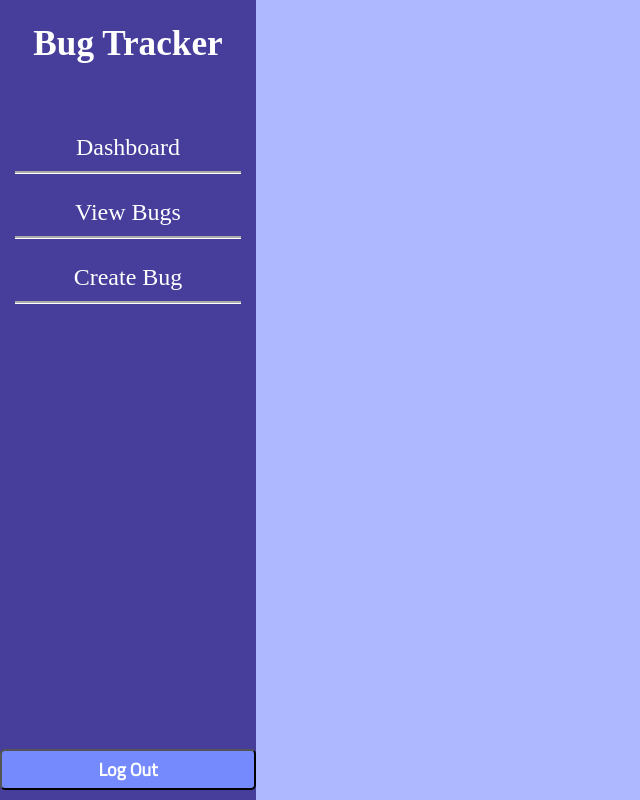
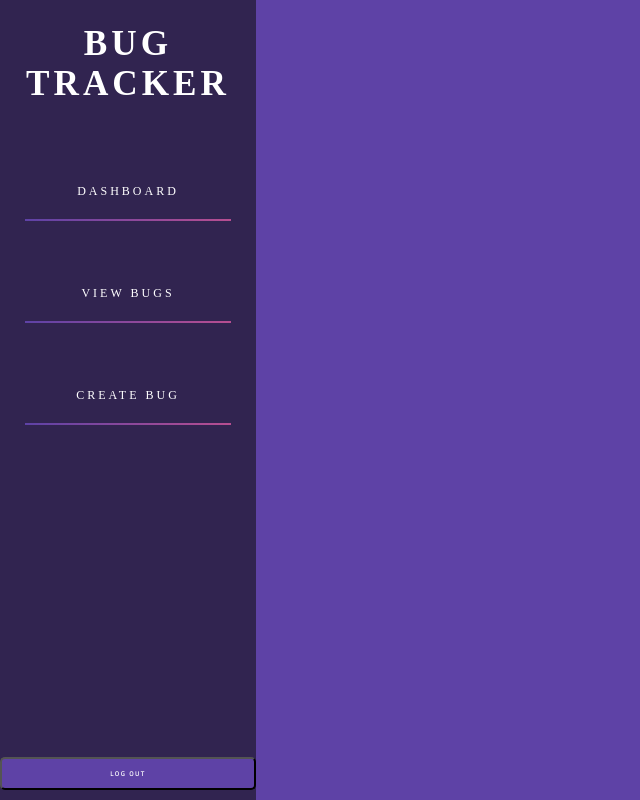
Before and after one commit to DonnumS/bug-tracker, a React (Create React App) app in the folder frontend/: page / in a window 1280 px wide. Both pictures are taken after typing "Sample", "Sample123" into the empty fields and a click on the button "Login". Shown: the whole page, without its empty margins (0-640 px from the left). Built offline with nearby package versions, Linux system fonts and the light colour scheme.

Commit message:
color and style overhaul/tweaks

```diff
--- a/frontend/src/Views/Sidebar/sidebar.css
+++ b/frontend/src/Views/Sidebar/sidebar.css
@@ -10,10 +10,10 @@
 .sidebar li {
   padding: 10px;
   font-size: 1.5rem;
-  margin-top: 15px;
+  margin-top: 45px;
   margin-left: 15px;
   margin-right: 15px;
-  border-bottom: 1px groove white;
+
   border-bottom-width: 3px;
 }
 
@@ -29,10 +29,19 @@
 
 .sidebar .nav-link {
   text-decoration: none;
+  text-transform: uppercase;
+  letter-spacing: 0.25em;
+  color: rgba(#fff, 0.35);
+
   color: white;
 }
 
+.menu-item {
+  font-size: 0.5em;
+}
+
 .sidebar .logout {
+  font-size: 0.4em;
   position: absolute;
   bottom: 0;
   left: 0;
@@ -43,3 +52,11 @@
   font-size: 2.2rem;
   margin-bottom: 60px;
 }
+
+.gradient-hr {
+  background: linear-gradient(to right, #5e42a6, #b74e91);
+  height: 2px;
+  margin-left: 25px;
+  margin-right: 25px;
+  border: 0;
+}
--- a/frontend/src/Views/Sidebar/sidebar.jsx
+++ b/frontend/src/Views/Sidebar/sidebar.jsx
@@ -21,22 +21,25 @@ export default () => {
       </Link>
       <ul>
         <li>
-          <Link to="/" className="nav-link">
+          <Link to="/" className="nav-link menu-item">
             Dashboard
           </Link>
         </li>
+        <hr className="gradient-hr"></hr>
         <li>
-          <Link to="/viewbugs" className="nav-link">
+          <Link to="/viewbugs" className="nav-link menu-item">
             View Bugs
           </Link>
         </li>
+        <hr className="gradient-hr"></hr>
         {auth.admin && (
           <li>
-            <Link to="/createbug" className="nav-link">
+            <Link to="/createbug" className="nav-link menu-item">
               Create Bug
             </Link>
           </li>
         )}
+        {auth.admin && <hr className="gradient-hr"></hr>}
       </ul>
       <button className="nav-link logout" onClick={SignOut}>
         Log Out
--- a/frontend/src/index.css
+++ b/frontend/src/index.css
@@ -1,21 +1,21 @@
 #root {
   grid-template-columns: 20% 80%;
   display: grid;
-  --prim-color: #27187ec2;
+  --prim-color: #312450;
   --card-color: #f1f2f6;
   color: white;
   margin: -8px;
 }
 
 body {
-  background-color: #aeb8fe;
+  background-color: #5e42a6;
 }
 button {
-  background: #758bfd;
+  background: #5e42a6;
   border-radius: 5px;
-  padding: 5px 20px;
+  padding: 10px 40px;
   color: white;
-  font: normal bold 18px "Titillium Web", sans-serif;
+  font: normal bold 15px "Titillium Web", sans-serif;
   text-align: center;
   margin-bottom: 10px;
 }
```
